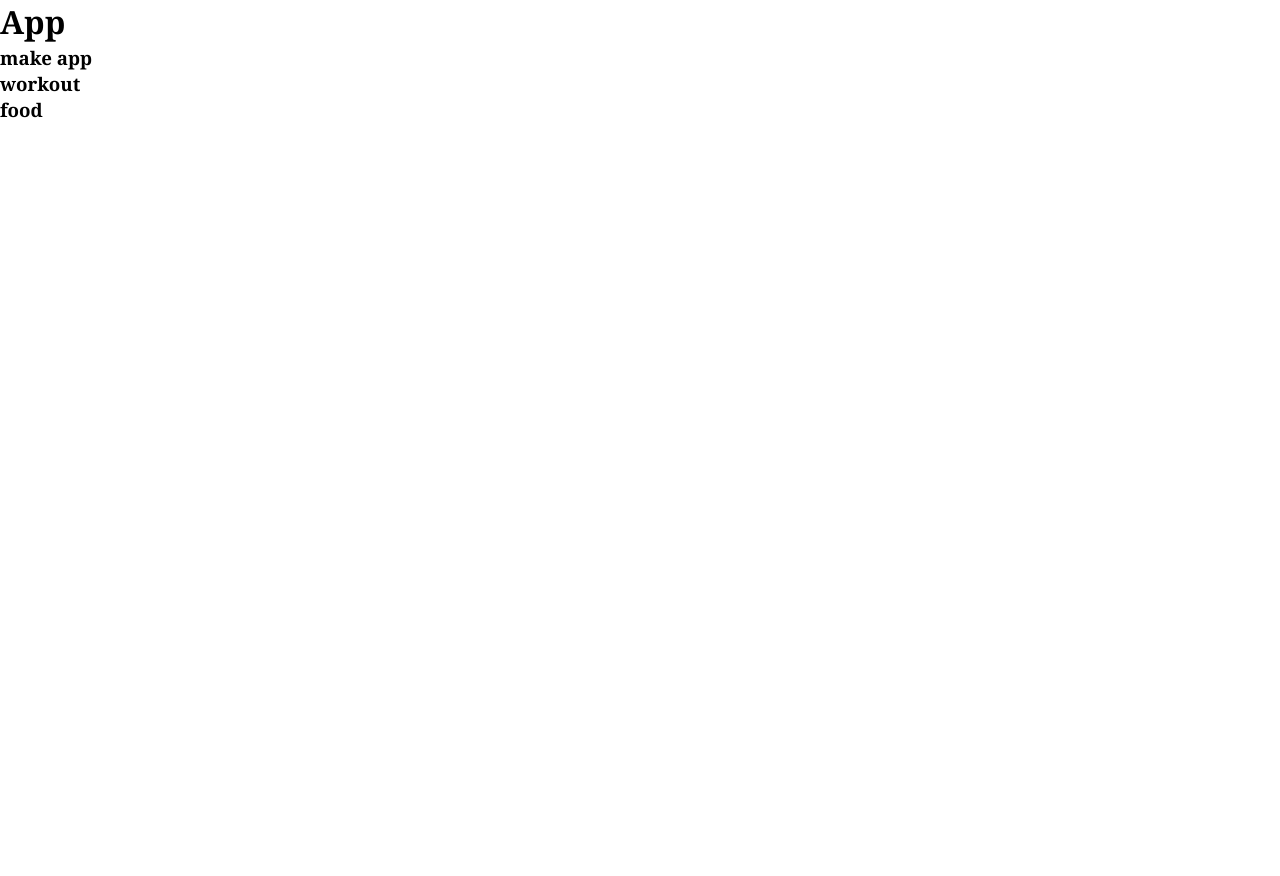
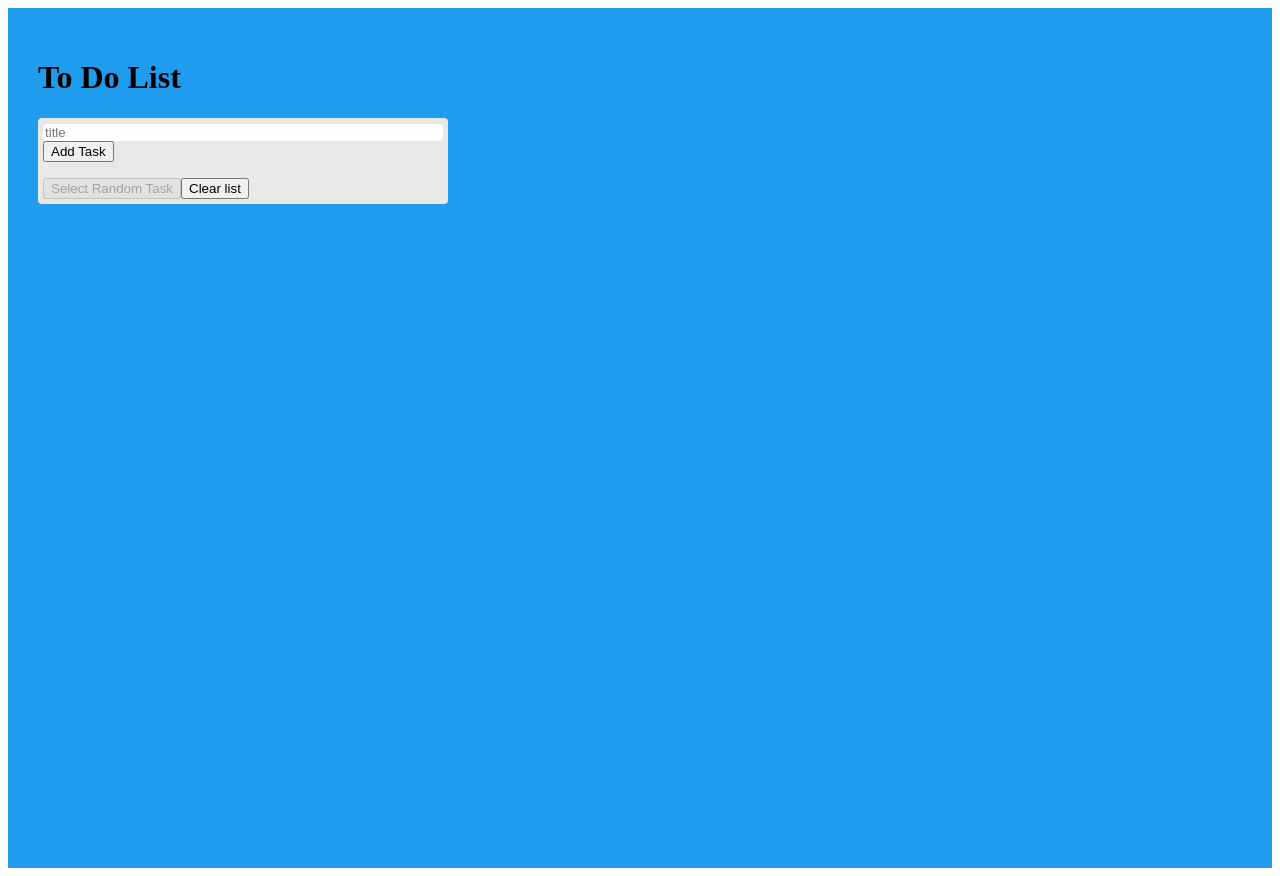
Before and after one commit to JOadelic/to-do, a React (Create React App) app: page / in a window 1280 px wide. Before the commit the page ends 800 px from the top, so only its background shows below. Built offline with nearby package versions, Linux system fonts and the light colour scheme.

Commit message:
can render a new task

```diff
--- a/package.json
+++ b/package.json
@@ -6,7 +6,9 @@
     "@testing-library/jest-dom": "^4.2.4",
     "@testing-library/react": "^9.4.0",
     "@testing-library/user-event": "^7.2.1",
+    "bootstrap": "^4.4.1",
     "react": "^16.12.0",
+    "react-bootstrap": "^1.0.0-beta.16",
     "react-dom": "^16.12.0",
     "react-scripts": "3.3.0"
   },
--- a/src/App.css
+++ b/src/App.css
@@ -1,4 +1,4 @@
-* {
+/* * {
   box-sizing: border-box;
   margin: 0;
   padding: 0;
@@ -12,4 +12,38 @@ body {
 a {
   text-decoration: none;
   color: #333;
+} */
+
+.app {
+  background: #209cee;
+  padding: 30px;
+  height: 100vh;
 }
+
+.todo-list {
+  background: #e8e8e8;
+  border-radius: 4px;
+  padding: 5px;
+  max-width: 400px;
+}
+
+.todo {
+  background: #fff;
+  box-shadow: 1px 1px 1px rgba(0, 0, 0, 0.15);
+  padding: 3px 10px;
+  font-size: 12px;
+  margin-bottom: 6px;
+  border-radius: 3px;
+  display: flex;
+  align-items: center;
+  justify-content: space-between;
+}
+
+.input {
+  width: 100%;
+  /* height: 5rem; */
+  box-sizing: border-box;
+  border: 0;
+  border-radius: 4px;
+  /* background-color:rebeccapurple; */
+}
--- a/src/App.js
+++ b/src/App.js
@@ -1,27 +1,61 @@
 import React, { useState } from 'react';
-import './App.css';
-import ToDos from './components/ToDos.js';
+import './App.css'
 
-export default function App() {
-  const [todos, setToDos] = useState([
-    {id: 1,
-     title: "make app",
-     description: "take home project",
-     status: "pending"},
-     {id: 2,
-      title: "workout",
-      description: "go for a run",
-      status: "pending"},
-     {id: 3,
-       title: "food",
-       description: "make dinner",
-       status: "pending"}
-    ])
+export default function ToDo() {
+  const [tasks, setTasks] = useState([]);
+  const [input, setInput] = useState('');
+
+
+  const formSubmit = (e) => {
+    e.preventDefault();
+
+    let task = e.target.elements.task.value;
+
+    if (task) {
+      setTasks((prev) => [...prev, task]);
+      setInput('')
+    }
+  }
+
+  const clearTasks = () => {
+    setTasks([])
+  }
+
+  const choose = () => {
+    let chosenTask = Math.floor(Math.random() * tasks.length)
+    alert(`Select task ${chosenTask + 1}`)
+  }
+
+  const handleInputChange = (event) => {
+    setInput(event.target.value)
+  }
+
+  const deleteTask = () => {
+
+  }
 
   return (
-    <div className="App">
-      <h1>App</h1>
-      <ToDos todos={todos}/>
+    <div className='app'>
+      <h1>To Do List</h1>
+      <div className="todo-list">
+        <form onSubmit={formSubmit}>
+          <input
+           className="input"
+           type='text'
+           name='task'
+           value={input}
+           onChange={handleInputChange}
+           placeholder="title"
+          />
+          <button className="btn">Add Task</button>
+          {/* {!input ? "" : <div>Add A Task!</div>} */}
+        </form>
+        <ol>
+          {tasks.map(task => (<li className='todo' key={task}>{task}</li>))}
+        </ol>
+        <button disabled={tasks.length < 1 ? true : false} onClick={choose}>Select Random Task</button>
+        <button onClick={clearTasks}>Clear list</button>
+      </div>
     </div>
-  );
+  )
 }
--- a/src/components/ToDos.js
+++ /dev/null
@@ -1,11 +0,0 @@
-import React from 'react';
-
-export default function ToDos(props) {
-  console.log('these are the props',props)
-  console.log('todos', props.todos)
-  return (
-    <div>
-     {props.todos.map(todo => <h3>{todo.title}</h3>)}
-    </div>
-  )
-}
```
Also changed, not shown: src/components/NewTaskForm.js (added, +110 -0 lines), 1 other file (tests, documents, lock files or other folders).
